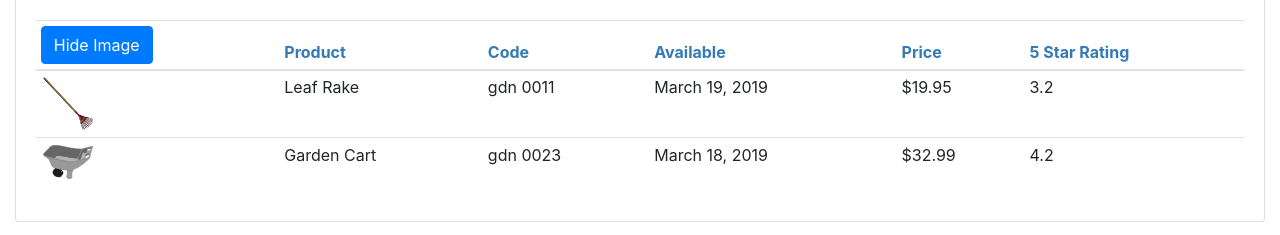
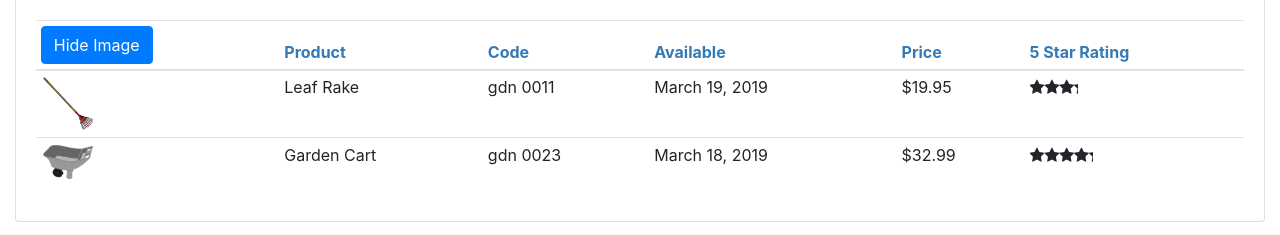
Before and after one commit to jbanning1981/Angular-GettingStarted, an Angular app: page / in a window 1280 px wide. Shown: the part 221-456 px from the top of the page. Built offline with nearby package versions, Linux system fonts and the light colour scheme.

Commit message:
Adding star rating child component

```diff
--- a/src/app/app.module.ts
+++ b/src/app/app.module.ts
@@ -5,12 +5,14 @@
 import { AppComponent } from './app.component';
 import { ProductListComponent } from './products/product-list.component'
 import { ConvertToSpacesPipe } from './shared/convert-to-spaces.pipe';
+import { StarComponent } from './shared/star.component';
 
 @NgModule({
   declarations: [
     AppComponent,
     ProductListComponent,
-    ConvertToSpacesPipe
+    ConvertToSpacesPipe,
+    StarComponent
   ],
   imports: [
     BrowserModule,
--- a/src/app/products/product-list.component.html
+++ b/src/app/products/product-list.component.html
@@ -61,7 +61,7 @@
                                 <td>{{ product.productCode | lowercase | convertToSpaces: '-'}}</td>
                                 <td>{{ product.releaseDate }}</td>
                                 <td>{{ product.price | currency:'USD':'symbol':'1.2-2'}}</td>
-                                <td>{{ product.starRating }}</td>
+                                <td><pm-star [rating]='product.starRating'></pm-star></td>
                             </tr>
                         </tbody>
                     </table>
--- /dev/null
+++ b/src/app/shared/star.component.ts
@@ -0,0 +1,16 @@
+import {Component, Input, OnChanges} from '@angular/core';
+
+@Component({
+    selector: 'pm-star',
+    templateUrl: './star.component.html',
+    styleUrls: ['./star.component.css']
+})
+export class StarComponent implements OnChanges {
+    @Input() rating: number = 4;
+    starWidth: number;
+
+    ngOnChanges(): void {
+        this.starWidth = this.rating * 75 / 5;
+    }
+
+}
```
